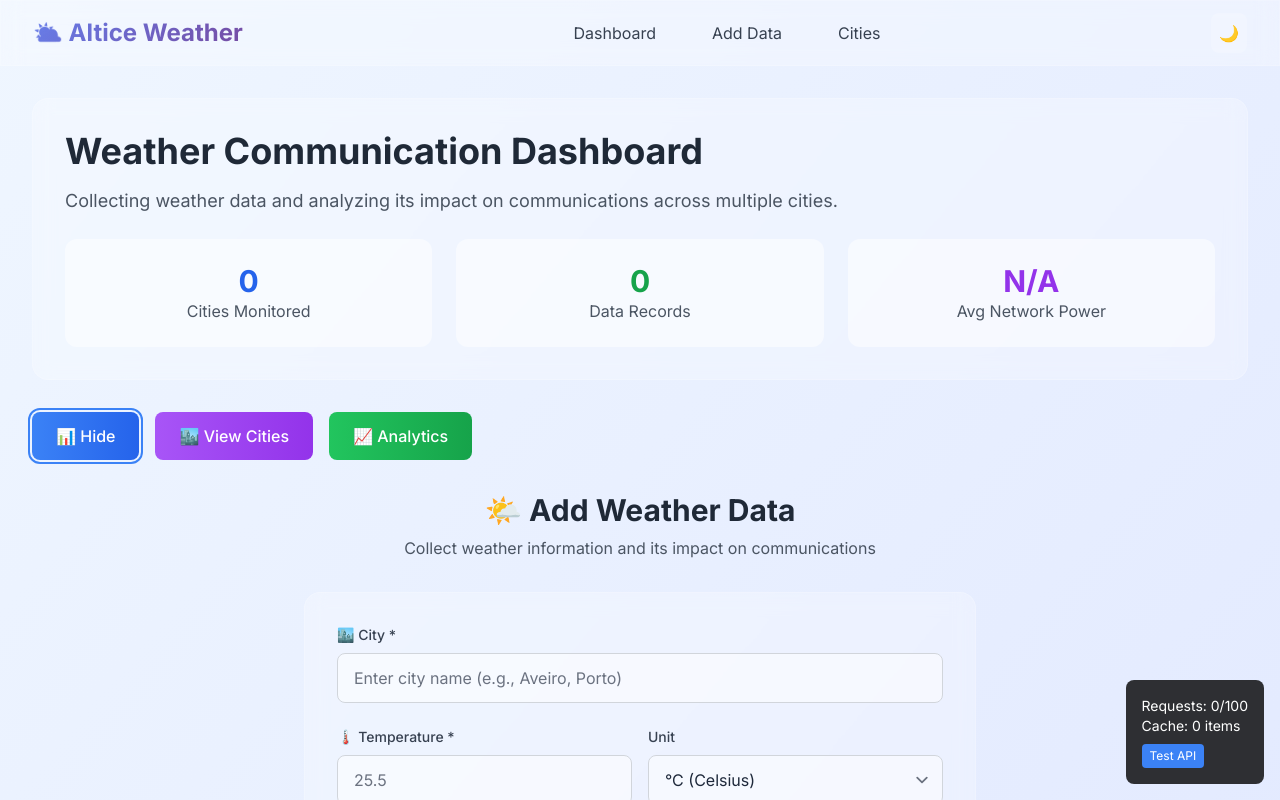
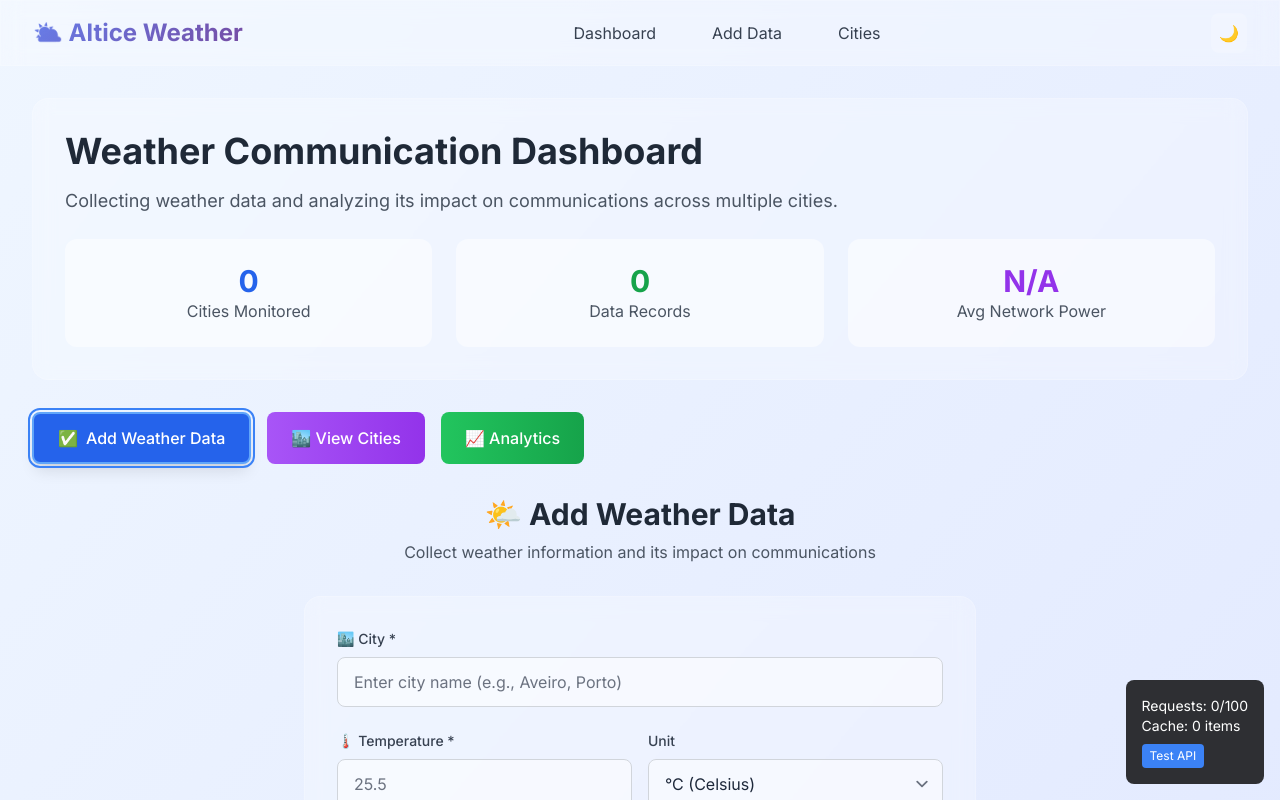
Before and after one commit to yanisfaquir/altice-weather-yanisfaquir, an Angular app: page / in a window 1280 px wide. Both pictures are taken after a click on the button "📊 Add Weather Data". Shown: the top 800 px of the page. Built offline with nearby package versions, Linux system fonts and the light colour scheme.

Commit message:
feat: implement toggle functionality for weather form and city list with dynamic button classes

```diff
--- a/src/app/app.html
+++ b/src/app/app.html
@@ -59,50 +59,69 @@
       </div>
     </div>
 
-    <!-- Action Buttons -->
+
     <div class="flex flex-wrap gap-4 mb-8">
-      <button (click)="showWeatherForm = !showWeatherForm"
-        class="bg-gradient-to-r from-blue-500 to-blue-600 hover:from-blue-600 hover:to-blue-700 text-white px-6 py-3 rounded-lg font-medium transition-all duration-200 transform hover:scale-105">
-        📊 {{ showWeatherForm ? 'Hide' : 'Add Weather Data' }}
+      <button
+        (click)="toggleWeatherForm()"
+        [class]="getWeatherFormButtonClass()">
+        @if (isWeatherFormActive) {
+          <span class="flex items-center">
+            ✅ <span class="ml-2">Add Weather Data</span>
+          </span>
+        } @else {
+          📊 Add Weather Data
+        }
       </button>
-      <button (click)="showCityList = !showCityList"
-              class="bg-gradient-to-r from-purple-500 to-purple-600 hover:from-purple-600 hover:to-purple-700 text-white px-6 py-3 rounded-lg font-medium transition-all duration-200 transform hover:scale-105">
-        🏙️ {{ showCityList ? 'Hide' : 'View Cities' }}
+
+      <button
+        (click)="toggleCityList()"
+        [class]="getCityListButtonClass()">
+        @if (isCityListActive) {
+          <span class="flex items-center">
+            ✅ <span class="ml-2">View Cities</span>
+          </span>
+        } @else {
+          🏙️ View Cities
+        }
       </button>
+
       <button class="bg-gradient-to-r from-green-500 to-green-600 hover:from-green-600 hover:to-green-700 text-white px-6 py-3 rounded-lg font-medium transition-all duration-200 transform hover:scale-105">
         📈 Analytics
       </button>
     </div>
 
-
-<!--
-
-    <div class="glass rounded-2xl p-8 text-center">
-      <h2 class="text-2xl font-bold text-gray-800 dark:text-white mb-4">
-        🚧 Development in Progress
-      </h2>
-      <p class="text-gray-600 dark:text-gray-300">
-        Weather data collection and analysis features are being built step by step.
-        <br>
-        Next: Weather data form and API integration.
-      </p>
-      Debug Panel (remover em produção)
-    </div>
-     -->
-      @if (showCityList) {
-        <div class="mb-8">
+    <!-- Content Sections (só mostra um de cada vez) -->
+      @if (isCityListActive) {
+        <div class="mb-8 animate-fade-in">
           <app-city-list></app-city-list>
         </div>
       }
 
-      @if (showWeatherForm) {
-        <div class="mb-8">
+      @if (isWeatherFormActive) {
+        <div class="mb-8 animate-fade-in">
           <app-weather-form></app-weather-form>
         </div>
       }
 
+      <!-- Feature Coming Soon (só mostra quando nenhum está ativo) -->
+      @if (activeView === 'none') {
+        <div class="glass rounded-2xl p-8 text-center">
+          <h2 class="text-2xl font-bold text-gray-800 dark:text-white mb-4">
+            🚀 Ready to Start!
+          </h2>
+          <p class="text-gray-600 dark:text-gray-300">
+            Choose an option above to get started:
+            <br>
+            <strong>Add Weather Data</strong> to collect new information or <strong>View Cities</strong> to see the dashboard.
+          </p>
+        </div>
+      }
+
+
+
+
   </main>
-  <!-- Weather Form -->
+
 
 
   <!-- Footer -->
--- a/src/app/app.ts
+++ b/src/app/app.ts
@@ -5,6 +5,8 @@ import { ApiService } from './core/services/api.service';
 import { API_ENDPOINTS } from './core/constants/api.constants';
 import { WeatherFormComponent } from '../app/features/weather-form/components/weather-form/weather-form';
 import { CityListComponent } from '../app/features/dashboard/components/city-list/city-list';
+
+type ActiveView = 'none' | 'weatherForm' | 'cityList';
 
 @Component({
   selector: 'app-root',
@@ -18,9 +20,8 @@ export class App implements OnInit {
 
   private apiService = inject(ApiService);
 
-  // States
-  showWeatherForm = false;
-  showCityList = false;
+  // Estado único para controlar qual view está ativa
+  activeView: ActiveView = 'none';
 
   // Stats para o template
   apiStats = {
@@ -30,6 +31,43 @@ export class App implements OnInit {
 
   ngOnInit() {
     this.updateStats();
+  }
+
+  // Métodos para alternar views
+  toggleWeatherForm(): void {
+    this.activeView = this.activeView === 'weatherForm' ? 'none' : 'weatherForm';
+  }
+
+  toggleCityList(): void {
+    this.activeView = this.activeView === 'cityList' ? 'none' : 'cityList';
+  }
+
+  // Getters para os estados
+  get isWeatherFormActive(): boolean {
+    return this.activeView === 'weatherForm';
+  }
+
+  get isCityListActive(): boolean {
+    return this.activeView === 'cityList';
+  }
+
+  // Métodos para classes CSS dos botões
+  getWeatherFormButtonClass(): string {
+    const baseClass = "px-6 py-3 rounded-lg font-medium transition-all duration-200 transform hover:scale-105";
+
+    if (this.isWeatherFormActive) {
+      return `${baseClass} bg-blue-600 text-white shadow-lg border-2 border-blue-400`;
+    }
+    return `${baseClass} bg-gradient-to-r from-blue-500 to-blue-600 hover:from-blue-600 hover:to-blue-700 text-white`;
+  }
+
+  getCityListButtonClass(): string {
+    const baseClass = "px-6 py-3 rounded-lg font-medium transition-all duration-200 transform hover:scale-105";
+
+    if (this.isCityListActive) {
+      return `${baseClass} bg-purple-600 text-white shadow-lg border-2 border-purple-400`;
+    }
+    return `${baseClass} bg-gradient-to-r from-purple-500 to-purple-600 hover:from-purple-600 hover:to-purple-700 text-white`;
   }
 
   testAPI() {
```
